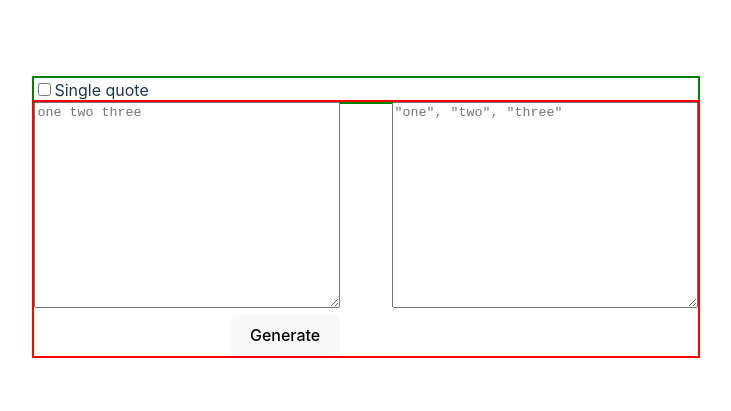
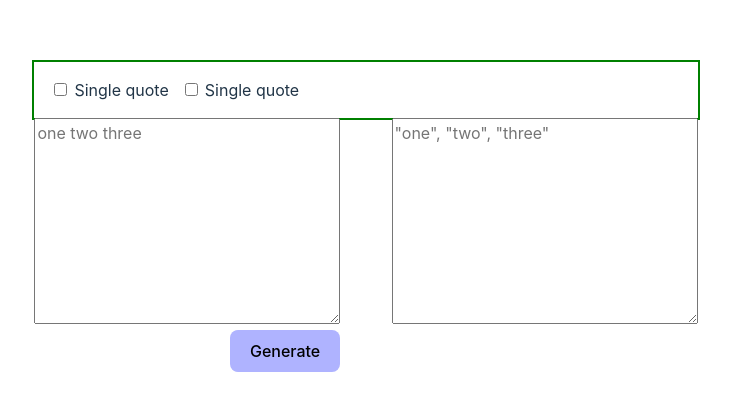
Before and after one commit to boogerbuttcheeks/text2array, a React (Vite) app: page / in a window 1280 px wide. Shown: the part 191-602 px from the top of the page, without its empty margins (274-1005 px from the left). Built offline with nearby package versions, Linux system fonts and the light colour scheme.

Commit message:
alert if input is empty

```diff
--- a/src/App.css
+++ b/src/App.css
@@ -9,10 +9,10 @@
   justify-content: center;
   flex-wrap: wrap;
   gap: 4vw;
-  outline: 2px solid red;
 }
 
 .settings {
+  padding: 1rem;
   outline: 2px solid green;
 }
 
@@ -28,4 +28,10 @@
 textarea {
   min-width: 300px;
   min-height: 200px;
+  font: inherit;
 }
+
+label {
+  margin-left: 4px;
+  margin-right: 12px;
+}
--- a/src/App.jsx
+++ b/src/App.jsx
@@ -20,6 +20,12 @@ function App() {
 
   function handleSubmit(e) {
     e.preventDefault();
+
+    if (input.length === 0) {
+      alert('Type out the values you want to generate an array from in the left box and click the button. Each value should be seperated by a space.')
+      return
+    }
+
     const splitString = input.split(' ')
     const modifiedString = []
 
@@ -41,6 +47,12 @@ function App() {
   return (
     <>
       <div className='settings'>
+        <input type="checkbox"
+          id="single-quote"
+          name="single-quote"
+          onClick={handleSingleQuoteChange}
+        />
+        <label htmlFor="single-quote">Single quote</label>
         <input type="checkbox"
           id="single-quote"
           name="single-quote"
--- a/src/index.css
+++ b/src/index.css
@@ -35,10 +35,15 @@ button {
   background-color: #1a1a1a;
   cursor: pointer;
   transition: border-color 0.25s;
+  background: #646cff;
 }
 
 button:hover {
-  border-color: #646cff;
+  border-color: #ffffff;
+}
+
+button:active {
+  transform: scale(0.97);
 }
 
 button:focus,
@@ -57,6 +62,11 @@ button:focus-visible {
   }
 
   button {
-    background-color: #f9f9f9;
+    background-color: #afb3ff;
+  }
+
+  button:hover {
+    border: 1px solid violet;
+    border-radius: 8px;
   }
 }
```
